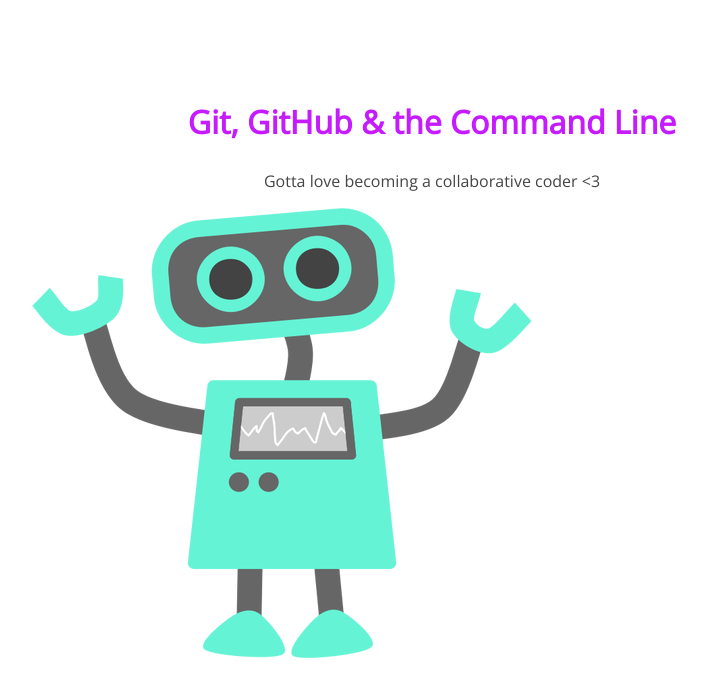
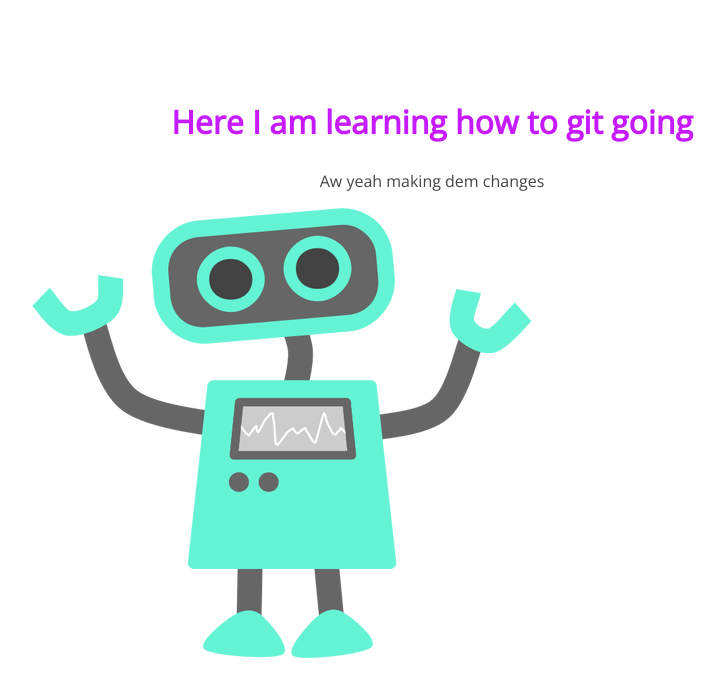
Before and after one commit to halbird/105-project, a plain HTML site: page index.html in a window 1280 px wide. Shown: the whole page, without its empty margins (208-933 px from the left). Drawn offline with nearby package versions, Linux system fonts and the light colour scheme.

Commit message:
making html changes

```diff
--- a/index.html
+++ b/index.html
@@ -8,8 +8,8 @@
 </head>
 <body>
 	<section>
-		<h1>Git, GitHub & the Command Line</h1>
-		<p>Gotta love becoming a collaborative coder <3</p>
+		<h1>Here I am learning how to git going</h1>
+		<p>Aw yeah making dem changes</p>
 		<img src="img/happy-blue-robot.png">
 	</section>
 </body>
```
